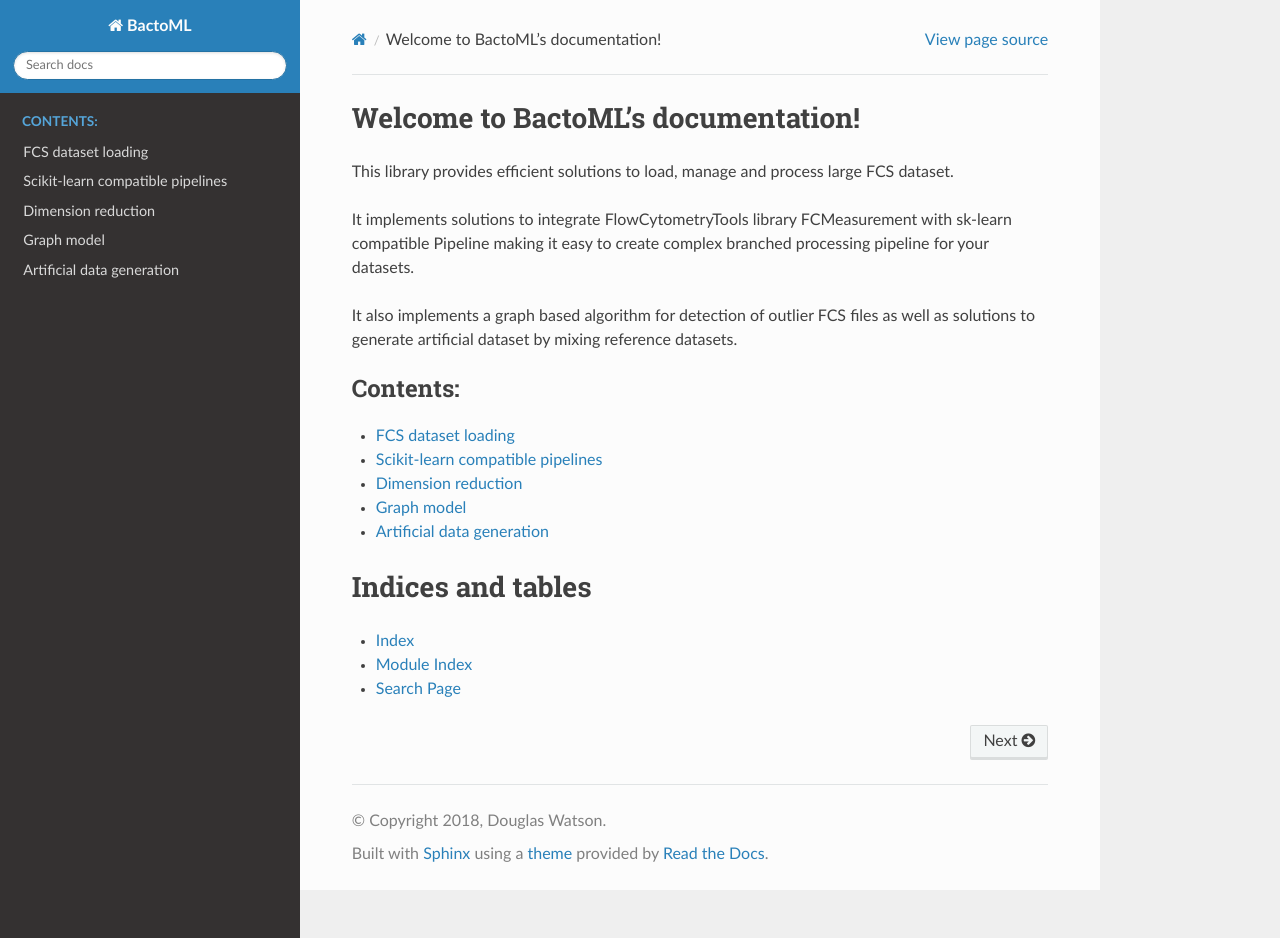
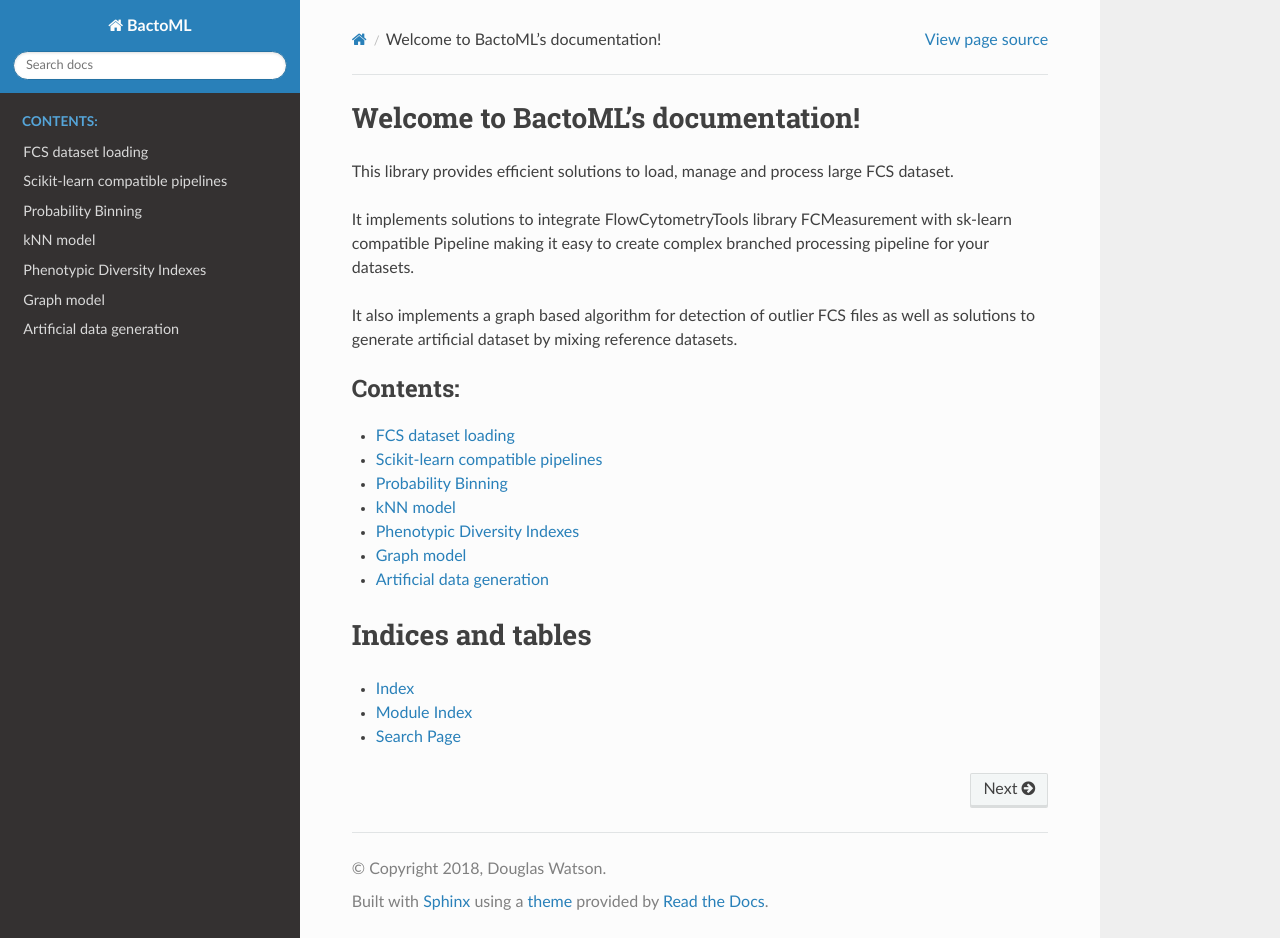
Before and after one commit to bnovate/bactoml, a Sphinx documentation site: the page built from docs/index.rst, in a window 1280 px wide and 938 px high. Built offline with Sphinx 7.4.7 and the Read the Docs theme 2.0.0, drawn with Linux system fonts in a browser that asks for light colours.

```diff
--- a/docs/dimension_reduction.rst
+++ b/docs/dimension_reduction.rst
@@ -1,4 +1,4 @@
-Dimension reduction
+Probability Binning
 ===================
 
 .. automodule:: bactoml.decision_tree_classifier
--- a/docs/index.rst
+++ b/docs/index.rst
@@ -22,6 +22,8 @@
    loading
    pipeline
    dimension_reduction
+   kNN_model
+   pheno_indexes
    graph_model
    artificial_data
 
--- /dev/null
+++ b/docs/kNN_model.rst
@@ -0,0 +1,5 @@
+kNN model
+===========
+
+.. automodule:: bactoml.kNN_model
+    :members:
--- /dev/null
+++ b/docs/pheno_indexes.rst
@@ -0,0 +1,5 @@
+Phenotypic Diversity Indexes
+===========
+
+.. automodule:: bactoml.pheno_indexes
+    :members:
```
